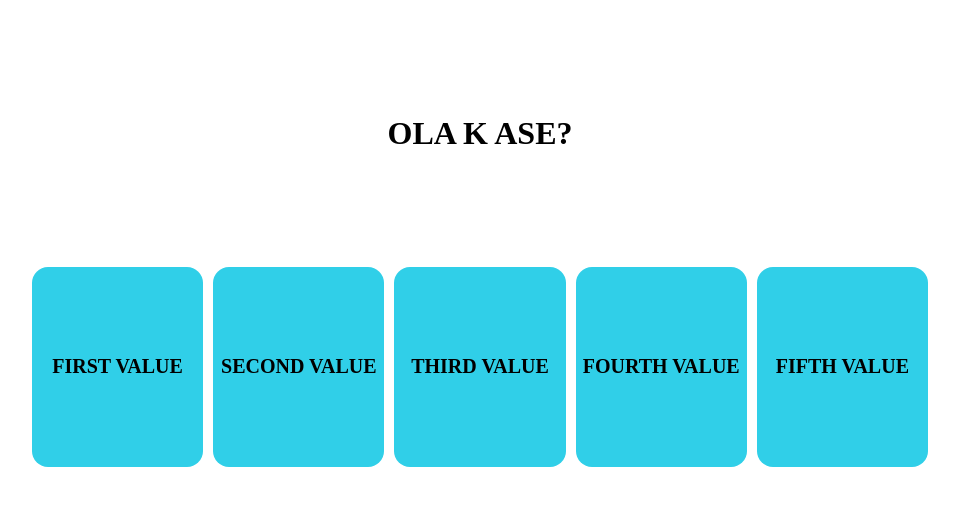
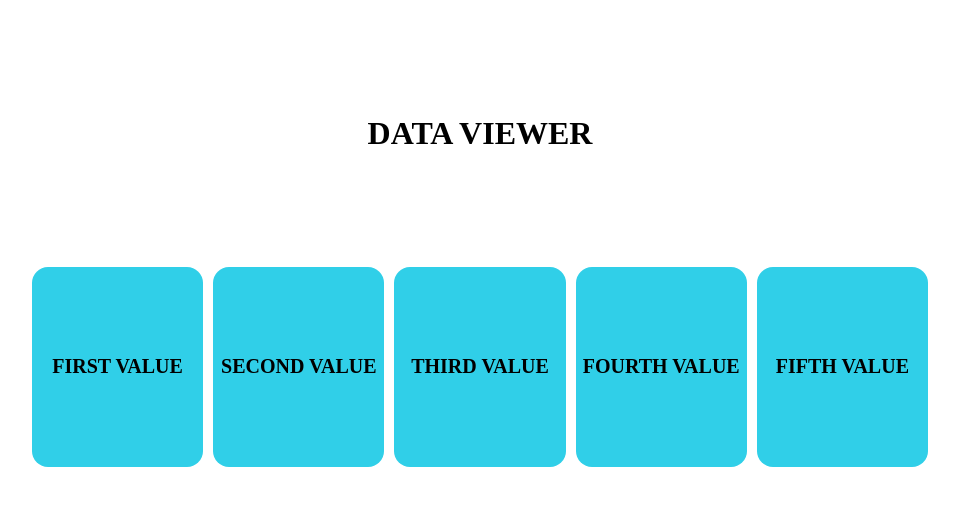
Before and after one commit to andru-oca/note_te_olvides_del_presente, a plain HTML site: page index.html in a window 1280 px wide. Shown: the whole page, without its empty margins (160-1119 px from the left). Drawn offline with Linux system fonts and the light colour scheme.

Commit message:
Revert "ola k ase ??"
--> Aca le hice un cambio por que un gracioso hizo cualquiera!

This reverts commit 72492b7ee60abad6209f6cc3b4361f9b605c3db1.

```diff
--- a/index.html
+++ b/index.html
@@ -56,7 +56,7 @@
     </head>
     <body>
         <center>
-            <h1>OLA K ASE?</h1>
+            <h1>DATA VIEWER</h1>
             <div class="container">
                 <div class="card">
                     <h1>FIRST VALUE</h1>
```
